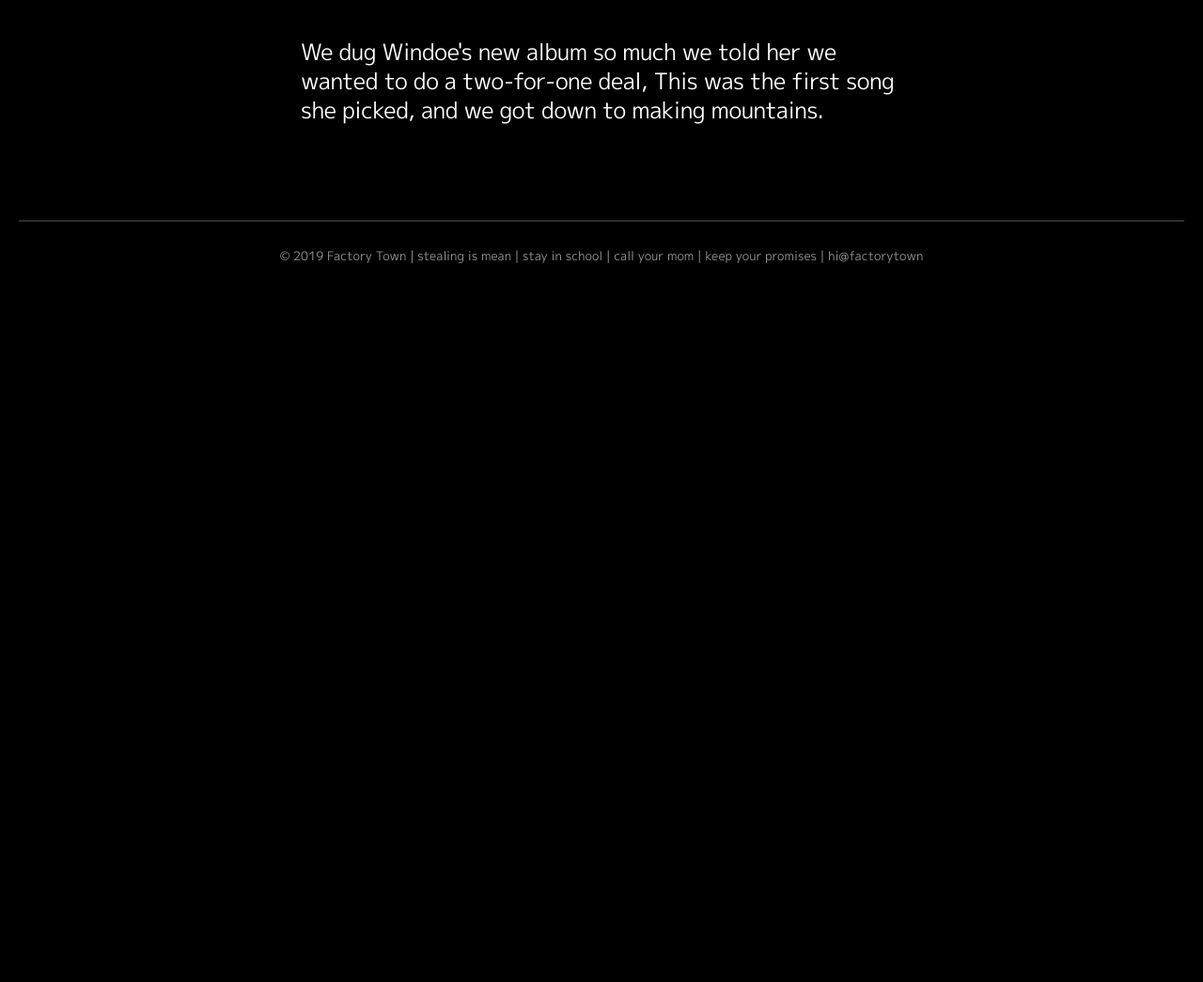
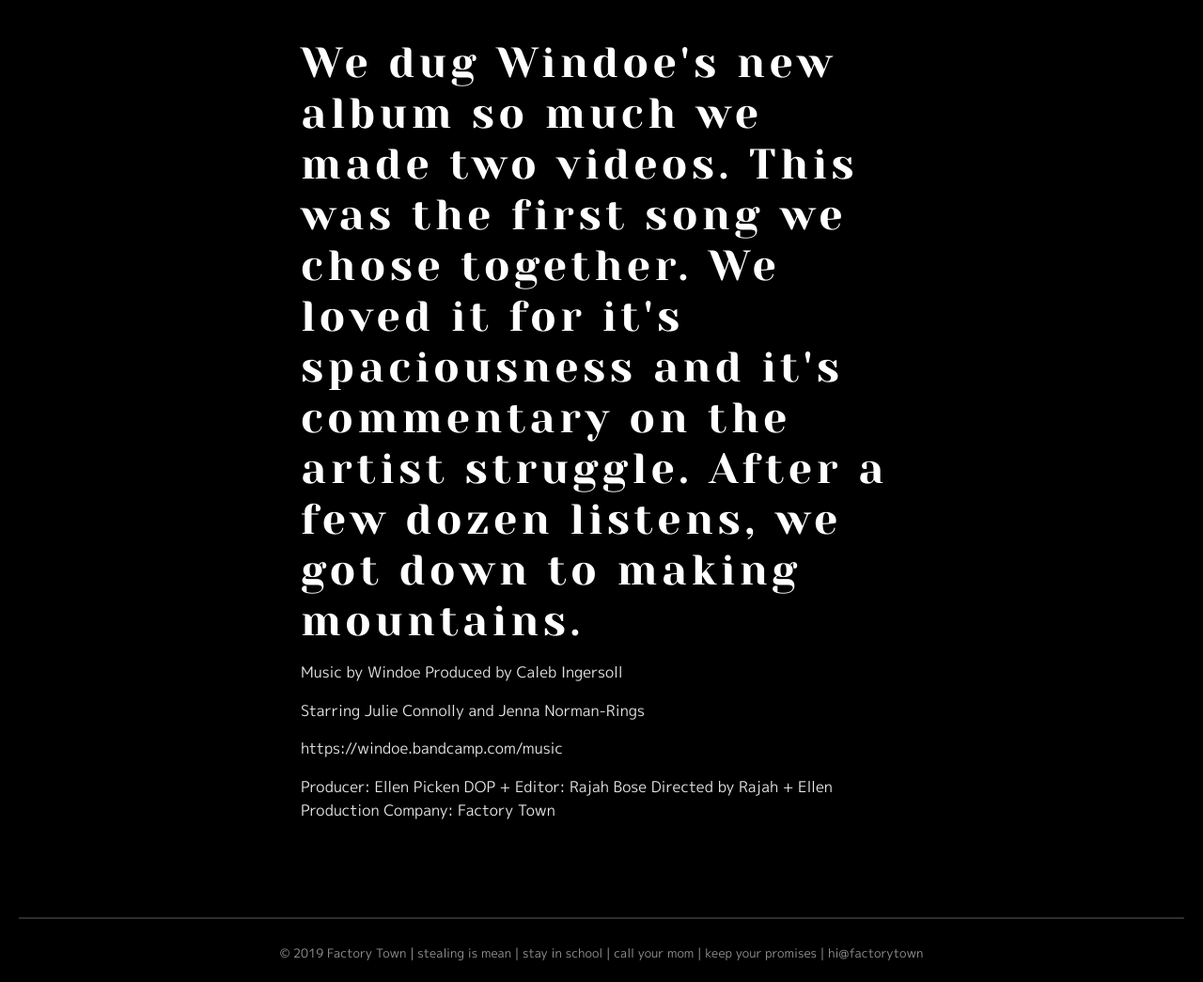
Before and after one commit to factorytown/factorytown.github.io, a Jekyll site: the page built from _projects/windoe-slow-it-down.markdown, in a window 1280 px wide and 1400 px high, scrolled down 429 px. Shown: the part 355-1400 px from the top of the window at 94% size. Built offline with Jekyll 4.4.1, drawn with Linux system fonts in a browser that asks for light colours; nearby versions of some CDN libraries; before the commit the page ends 1087 px from its top, so only the background shows below that.

Commit message:
Updated Windoe Slow It Down

```diff
--- a/_projects/windoe-slow-it-down.markdown
+++ b/_projects/windoe-slow-it-down.markdown
@@ -9,5 +9,18 @@ layout: project
 
 <iframe src="https://player.vimeo.com/video/327142954" width="640" height="346" frameborder="0" allow="autoplay; fullscreen" allowfullscreen></iframe>
 
-<h3>
-We dug Windoe's new album so much we told her we wanted to do a two-for-one deal, This was the first song she picked, and we got down to making mountains.
+<h2>
+We dug Windoe's new album so much we made two videos. This was the first song we chose together. We loved it for it's spaciousness and it's commentary on the artist struggle. After a few dozen listens, we got down to making mountains.
+</h2>
+
+Music by Windoe
+Produced by Caleb Ingersoll
+
+Starring Julie Connolly and Jenna Norman-Rings
+
+https://windoe.bandcamp.com/music
+
+Producer: Ellen Picken
+DOP + Editor: Rajah Bose
+Directed by Rajah + Ellen
+Production Company: Factory Town
```
